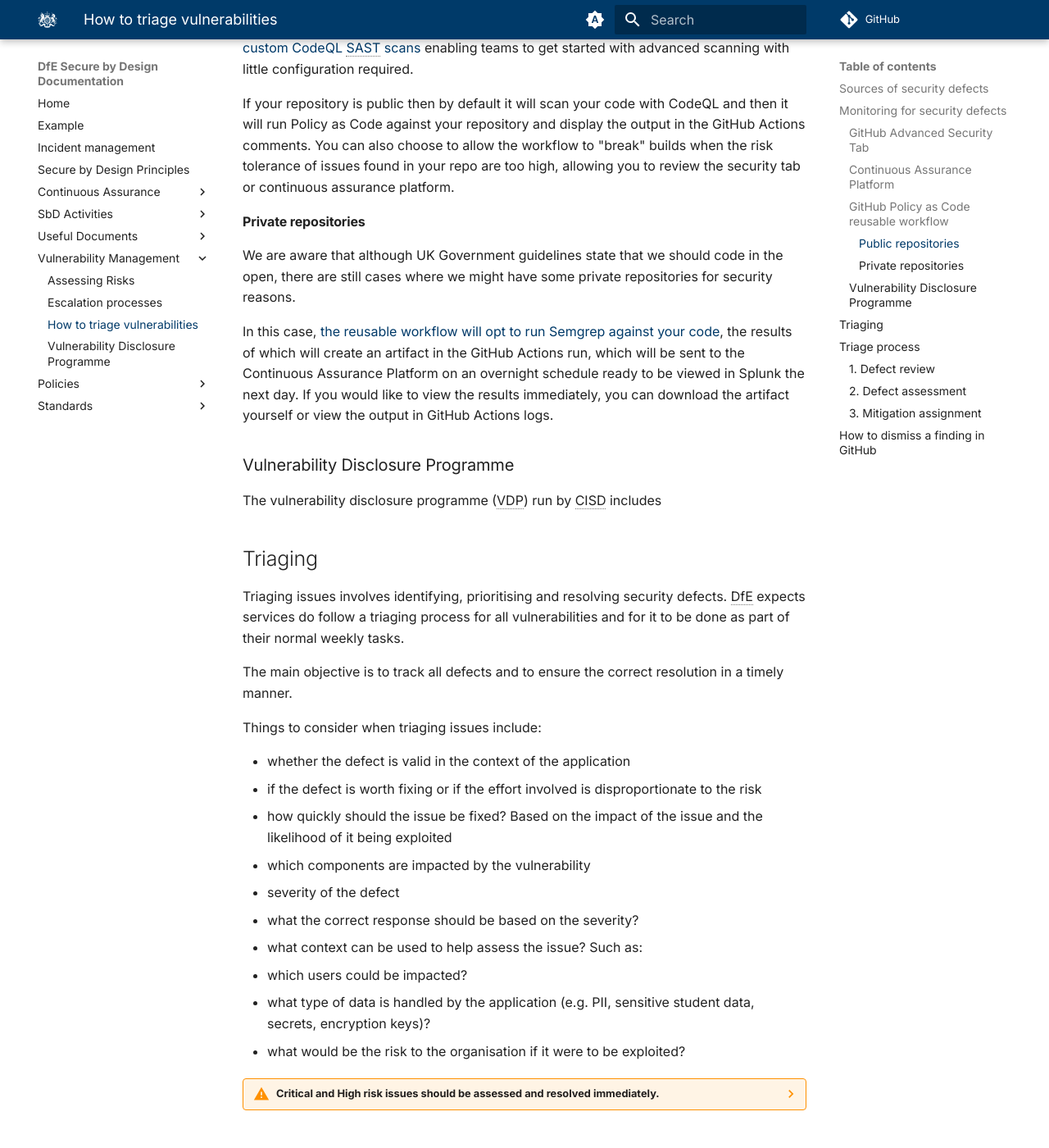
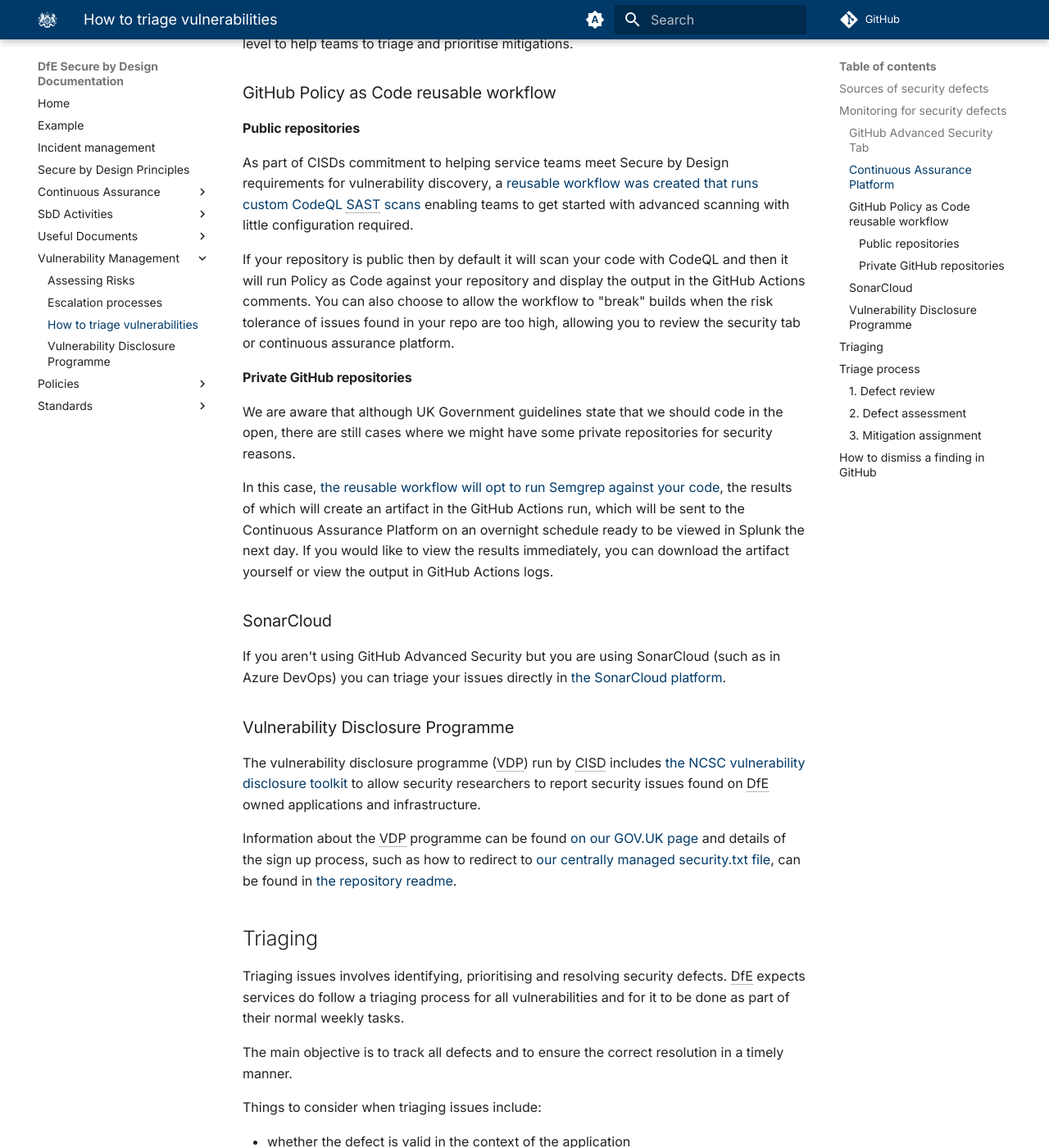
Before and after one commit to DFE-Digital/secure-by-design-docs, an MkDocs documentation site: the page built from docs/Vulnerability Management/how_to_triage_vulnerabilities.md, in a window 1280 px wide and 1400 px high, scrolled down 2065 px. Shown: the whole window at 82% size. Built offline with MkDocs 1.6.1 and Material for MkDocs 9.7.7, drawn with Linux system fonts in a browser that asks for light colours; comment, search, counter and statistics services are not loaded; some of the changed text lies outside the part shown.

Commit message:
wip: sonarcloud and vdp

```diff
--- a/docs/Vulnerability Management/how_to_triage_vulnerabilities.md
+++ b/docs/Vulnerability Management/how_to_triage_vulnerabilities.md
@@ -15,17 +15,21 @@ This guide is here to assist services in triaging application security defects a
 
 A security defect can come from a number of different tools, some of which are supported by CISD in terms of reporting and maintenance. Defects could also be reported to teams via the Vulnerability Disclosure Programme, or through a scheduled pen test.
 
+??? note "Please note that CISD do not currently support Azure DevOps (ADO) for application security tooling."
+    Teams are encouraged to use GitHub for all new projects. Public repositories must be used so we can code in the open, and take advantage of open source licensing advantages in GitHub.
+
 GHAST = GitHub Advanced Security Tab <br>
-CAP = Continuous Assurance Platform
+CAP = Continuous Assurance Platform <br>
+ADO = Azure DevOps
 
 
-| Source                                     | Tool(s)                         | Locations                     | Supported by CISD?       |
-| ------------------------------------------ | ------------------------------- | ----------------------------- | ------------------------ |
-| Software Composition Analysis (SCA)        | Dependabot                      | GHAST/CAP                     | Yes                      |
-| Static Application Security Testing (SAST) | CodeQL<br>SonarCloud<br>Semgrep | GHAST/CAP<br>GHAST/CAP<br>CAP | Yes<br>Yes<br>Yes        |
-| Secret Scanning                            | GitHub Secret Scanning          | GHAST/CAP                     | Yes - Public repos only  |
-| Vulnerability Disclosure Programme (VDP)   | Reports submitted via Hackerone | Team preferred communication  | Yes                      |
-| Penetration Tests                          | Reports submitted to team       | N/A - Digital Service Lead    | Yes - mitigation plan    |
+| Source                                     | Tool(s)                         | Source control platform                | Locations                     | Supported by CISD?       |
+| ------------------------------------------ | ------------------------------- | -------------------------------------- | ----------------------------- | ------------------------ |
+| Software Composition Analysis (SCA)        | Dependabot                      | GitHub                                 | GHAST/CAP                     | Yes                      |
+| Static Application Security Testing (SAST) | CodeQL<br>SonarCloud<br>Semgrep | GitHub<br>GitHub & ADO<br>GitHub & ADO | GHAST/CAP<br>GHAST/CAP<br>CAP | Yes<br>Yes<br>Yes        |
+| Secret Scanning                            | GitHub Secret Scanning          | GitHub                                 | GHAST/CAP                     | Yes - Public repos only  |
+| Vulnerability Disclosure Programme (VDP)   | Reports submitted via Hackerone | N/A                                    | Team preferred communication  | Yes                      |
+| Penetration Tests                          | Reports submitted to team       | N/A                                    | N/A - Digital Service Lead    | Yes - mitigation plan    |
 
 ## Monitoring for security defects
 
@@ -53,16 +57,23 @@ As part of CISDs commitment to helping service teams meet Secure by Design requi
 
 If your repository is public then by default it will scan your code with CodeQL and then it will run Policy as Code against your repository and display the output in the GitHub Actions comments. You can also choose to allow the workflow to "break" builds when the risk tolerance of issues found in your repo are too high, allowing you to review the security tab or continuous assurance platform.
 
-#### Private repositories
+#### Private GitHub repositories
 
 We are aware that although UK Government guidelines state that we should code in the open, there are still cases where we might have some private repositories for security reasons.
 
 In this case, [the reusable workflow will opt to run Semgrep against your code](https://github.com/DFE-Digital/github-actions/tree/master/sast-reusable-workflow), the results of which will create an artifact in the GitHub Actions run, which will be sent to the Continuous Assurance Platform on an overnight schedule ready to be viewed in Splunk the next day. If you would like to view the results immediately, you can download the artifact yourself or view the output in GitHub Actions logs.
 
+### SonarCloud
+If you aren't using GitHub Advanced Security but you are using SonarCloud (such as in Azure DevOps) you can triage your issues directly in [the SonarCloud platform](https://sonarcloud.io/).
+
 
 ### Vulnerability Disclosure Programme
 
-The vulnerability disclosure programme (VDP) run by CISD includes
+The vulnerability disclosure programme (VDP) run by CISD includes [the NCSC vulnerability disclosure toolkit](https://www.ncsc.gov.uk/information/vulnerability-disclosure-toolkit) to allow security researchers to report security issues found on DfE owned applications and infrastructure.
+
+Information about the VDP programme can be found [on our GOV.UK page](https://www.gov.uk/guidance/report-a-vulnerability-on-a-department-for-education-system) and details of the sign up process, such as how to redirect to [our centrally managed security.txt file](https://vdp.security.education.gov.uk/.well-known/security.txt), can be found in [the repository readme](https://github.com/DFE-Digital/vulnerability-disclosure-program?tab=readme-ov-file#vulnerability-disclosure-program).
+
+
 
 ## Triaging
 
```
Also changed, not shown: includes/glossary.md (+1 -0 lines).
